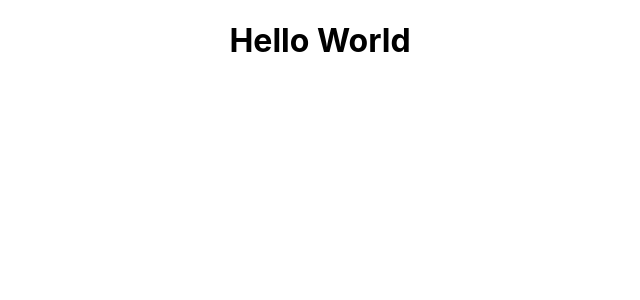
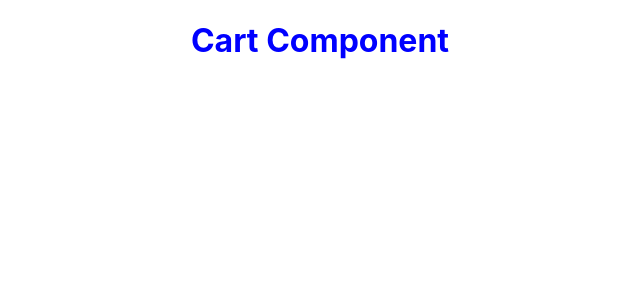
Before and after one commit to taihelsel/checkout-challenge, a React (Create React App) app: page / in a window 1280 px wide. Shown: the top 300 px of the page, without its empty margins (320-960 px from the left). Built offline with nearby package versions, Linux system fonts and the light colour scheme.

Commit message:
added cart component

```diff
--- a/src/App.js
+++ b/src/App.js
@@ -1,13 +1,12 @@
 import React, { Component } from 'react';
 import './App.css';
-
+/*Components*/
+import Cart from "./components/Cart/Cart";
 class App extends Component {
   render() {
     return (
       <div className="App">
-        <h1>
-          Hello World
-        </h1>
+        <Cart />
       </div>
     );
   }
--- /dev/null
+++ b/src/components/Cart/Cart.css
@@ -0,0 +1,3 @@
+h1{
+    color:blue;
+}
--- /dev/null
+++ b/src/components/Cart/Cart.js
@@ -0,0 +1,15 @@
+import React, { Component } from "react";
+import "./Cart.css";
+class Cart extends Component {
+    render() {
+        return (
+            <div>
+                <h1>
+                    Cart Component
+                </h1>
+            </div>
+        )
+    }
+}
+
+export default Cart;
```
